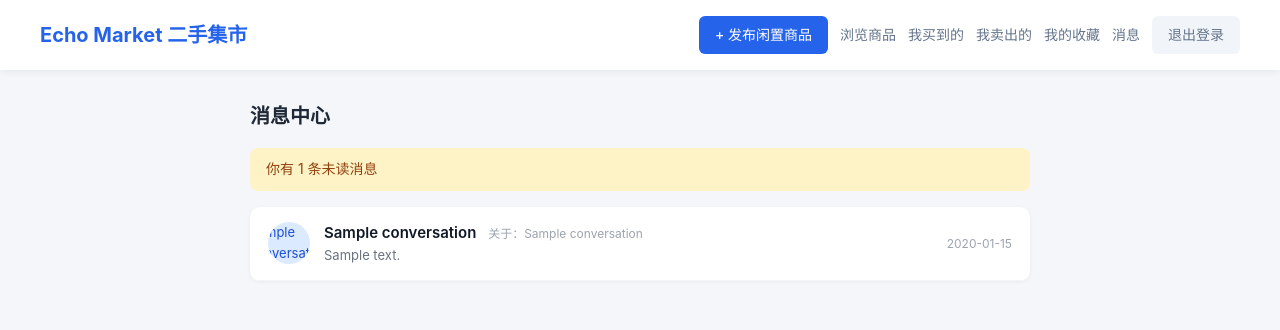
After one commit to Aznobin/echo-market, a Java web app: page /messages.jsp in a window 1280 px wide. The commit adds this page. Shown: the top 330 px of the page. Run offline with Tomcat 11, a stand-in JSP engine, Linux system fonts and the light colour scheme; the template is opened without the code that fills it: most values are stand-ins (such as "Sample title", 1, 10 or a date in 2020).

Commit message:
feat: 添加消息列表、会话页面和联系入口

```diff
--- /dev/null
+++ b/src/main/webapp/css/messages.css
@@ -0,0 +1,268 @@
+* {
+    box-sizing: border-box;
+    margin: 0;
+    padding: 0;
+}
+
+body {
+    font-family: -apple-system, BlinkMacSystemFont, "Segoe UI", Roboto, "PingFang SC", "Microsoft YaHei", sans-serif;
+    background-color: #f4f6f9;
+    color: #333;
+    line-height: 1.6;
+}
+
+.navbar {
+    background-color: #ffffff;
+    box-shadow: 0 2px 8px rgba(0, 0, 0, 0.06);
+    padding: 16px 40px;
+    display: flex;
+    justify-content: space-between;
+    align-items: center;
+    margin-bottom: 30px;
+    flex-wrap: wrap;
+}
+
+.navbar .brand {
+    font-size: 20px;
+    font-weight: 700;
+    color: #2563eb;
+    text-decoration: none;
+}
+
+
+
+.btn-logout {
+    background-color: #f1f5f9;
+    color: #64748b;
+    padding: 8px 16px;
+    border-radius: 6px;
+    text-decoration: none;
+    font-size: 14px;
+    font-weight: 500;
+    transition: all 0.2s;
+}
+
+.btn-logout:hover {
+    background-color: #fee2e2;
+    color: #dc2626;
+}
+
+.container {
+    max-width: 820px;
+    margin: 0 auto;
+    padding: 0 20px 50px;
+}
+
+.page-title {
+    font-size: 20px;
+    color: #1f2937;
+    margin-bottom: 16px;
+}
+
+.alert-msg {
+    background-color: #fef3c7;
+    color: #92400e;
+    padding: 10px 16px;
+    border-radius: 8px;
+    margin-bottom: 16px;
+    font-size: 14px;
+}
+
+.empty-box {
+    background-color: #ffffff;
+    border-radius: 10px;
+    padding: 40px 20px;
+    text-align: center;
+    color: #6b7280;
+}
+
+.conv-list {
+    background-color: #ffffff;
+    border-radius: 10px;
+    overflow: hidden;
+    box-shadow: 0 1px 4px rgba(0, 0, 0, 0.05);
+}
+
+.conv-item {
+    display: flex;
+    align-items: center;
+    gap: 14px;
+    padding: 14px 18px;
+    border-bottom: 1px solid #f3f4f6;
+    text-decoration: none;
+    color: #333;
+}
+
+.conv-item:hover {
+    background-color: #f9fafb;
+}
+
+.conv-avatar {
+    width: 42px;
+    height: 42px;
+    border-radius: 50%;
+    background-color: #dbeafe;
+    color: #1d4ed8;
+    font-size: 13px;
+    display: flex;
+    align-items: center;
+    justify-content: center;
+    overflow: hidden;
+}
+
+.conv-main {
+    flex: 1;
+    overflow: hidden;
+}
+
+.conv-title {
+    font-size: 15px;
+    font-weight: 600;
+    color: #111827;
+}
+
+.conv-product {
+    font-size: 12px;
+    color: #9ca3af;
+    font-weight: 400;
+    margin-left: 8px;
+}
+
+.conv-last {
+    font-size: 13px;
+    color: #6b7280;
+    white-space: nowrap;
+    overflow: hidden;
+    text-overflow: ellipsis;
+}
+
+.conv-time {
+    font-size: 12px;
+    color: #9ca3af;
+}
+
+.thread-head {
+    margin-bottom: 14px;
+}
+
+.thread-product {
+    font-size: 13px;
+    color: #6b7280;
+}
+
+.thread-price {
+    color: #ef4444;
+    font-weight: 600;
+    margin-left: 8px;
+}
+
+.link {
+    color: #2563eb;
+    text-decoration: none;
+}
+
+.chat-box {
+    background-color: #ffffff;
+    border-radius: 10px;
+    padding: 18px;
+    min-height: 320px;
+    max-height: 480px;
+    overflow-y: auto;
+    box-shadow: 0 1px 4px rgba(0, 0, 0, 0.05);
+}
+
+.chat-row {
+    display: flex;
+    margin-bottom: 12px;
+}
+
+.chat-mine {
+    justify-content: flex-end;
+}
+
+.chat-other {
+    justify-content: flex-start;
+}
+
+.chat-bubble {
+    max-width: 70%;
+    padding: 10px 14px;
+    border-radius: 10px;
+    background-color: #f3f4f6;
+}
+
+.chat-mine .chat-bubble {
+    background-color: #2563eb;
+    color: #ffffff;
+}
+
+.chat-text {
+    font-size: 14px;
+    word-break: break-all;
+}
+
+.chat-time {
+    font-size: 11px;
+    color: #9ca3af;
+    margin-top: 4px;
+}
+
+.chat-mine .chat-time {
+    color: #dbeafe;
+    text-align: right;
+}
+
+.chat-form {
+    margin-top: 16px;
+    display: flex;
+    gap: 10px;
+    align-items: flex-end;
+}
+
+.chat-input {
+    flex: 1;
+    padding: 10px;
+    border: 1px solid #e5e7eb;
+    border-radius: 8px;
+    font-size: 14px;
+    font-family: inherit;
+    resize: vertical;
+}
+
+.btn {
+    display: inline-block;
+    padding: 8px 16px;
+    border-radius: 6px;
+    font-size: 14px;
+    font-weight: 500;
+    text-decoration: none;
+    cursor: pointer;
+    transition: all 0.2s;
+    border: none;
+}
+
+.btn-primary {
+    background-color: #2563eb;
+    color: #ffffff;
+}
+
+.tip-text {
+    font-size: 13px;
+    color: #6b7280;
+    text-align: center;
+    padding: 40px 0;
+}
+
+.navbar div a:not(.btn):not(.btn-logout) {
+    color: #64748b;
+    text-decoration: none;
+    font-size: 14px;
+}
+
+.navbar div a:not(.btn):not(.btn-logout):hover {
+    color: #2563eb;
+}
+
+.btn-primary:hover {
+    background-color: #1d4ed8;
+}
--- a/src/main/webapp/favorites.jsp
+++ b/src/main/webapp/favorites.jsp
@@ -16,6 +16,7 @@
         <a href="${pageContext.request.contextPath}/myorders">我买到的</a>
         <a href="${pageContext.request.contextPath}/soldorders">我卖出的</a>
         <a href="${pageContext.request.contextPath}/favorites">我的收藏</a>
+        <a href="${pageContext.request.contextPath}/messages">消息</a>
         <a href="${pageContext.request.contextPath}/logout" class="btn-logout">退出登录</a>
     </div>
 </header>
--- /dev/null
+++ b/src/main/webapp/messages.jsp
@@ -0,0 +1,63 @@
+<%@ page contentType="text/html;charset=UTF-8" language="java" %>
+<%@ taglib prefix="c" uri="jakarta.tags.core" %>
+<!DOCTYPE html>
+<html lang="zh-CN">
+<head>
+    <meta charset="UTF-8">
+    <title>Echo Market - 消息中心</title>
+    <link rel="stylesheet" href="${pageContext.request.contextPath}/css/messages.css">
+</head>
+<body>
+<header class="navbar">
+    <a href="${pageContext.request.contextPath}/products" class="brand">Echo Market 二手集市</a>
+    <div style="display: flex; align-items: center; gap: 12px;">
+        <a href="${pageContext.request.contextPath}/productaddpage" class="btn btn-primary">+ 发布闲置商品</a>
+        <a href="${pageContext.request.contextPath}/products">浏览商品</a>
+        <a href="${pageContext.request.contextPath}/myorders">我买到的</a>
+        <a href="${pageContext.request.contextPath}/soldorders">我卖出的</a>
+        <a href="${pageContext.request.contextPath}/favorites">我的收藏</a>
+        <a href="${pageContext.request.contextPath}/messages">消息</a>
+        <a href="${pageContext.request.contextPath}/logout" class="btn-logout">退出登录</a>
+    </div>
+</header>
+
+<main class="container">
+    <h2 class="page-title">消息中心</h2>
+
+    <c:if test="${unreadCount > 0}">
+        <div class="alert-msg">你有 ${unreadCount} 条未读消息</div>
+    </c:if>
+
+    <c:if test="${not empty msg}">
+        <div class="alert-msg">${msg}</div>
+    </c:if>
+
+    <c:choose>
+        <c:when test="${empty conversations}">
+            <div class="empty-box">
+                <p>还没有收到消息。在商品详情页点「联系卖家」就能开始聊。</p>
+                <a class="btn btn-primary" href="${pageContext.request.contextPath}/products">去看商品</a>
+            </div>
+        </c:when>
+        <c:otherwise>
+            <div class="conv-list">
+                <c:forEach items="${conversations}" var="m">
+                    <a class="conv-item"
+                       href="${pageContext.request.contextPath}/messagethread?otherId=${m.otherId}&productId=${m.productId}">
+                        <div class="conv-avatar">${m.otherName}</div>
+                        <div class="conv-main">
+                            <div class="conv-title">
+                                ${m.otherName}
+                                <span class="conv-product">关于：${m.productTitle}</span>
+                            </div>
+                            <div class="conv-last">${m.content}</div>
+                        </div>
+                        <div class="conv-time">${m.createTime}</div>
+                    </a>
+                </c:forEach>
+            </div>
+        </c:otherwise>
+    </c:choose>
+</main>
+</body>
+</html>
--- a/src/main/webapp/myorders.jsp
+++ b/src/main/webapp/myorders.jsp
@@ -16,6 +16,7 @@
         <a href="${pageContext.request.contextPath}/myorders">我买到的</a>
         <a href="${pageContext.request.contextPath}/soldorders">我卖出的</a>
         <a href="${pageContext.request.contextPath}/favorites">我的收藏</a>
+        <a href="${pageContext.request.contextPath}/messages">消息</a>
         <a href="${pageContext.request.contextPath}/logout" class="btn-logout">退出登录</a>
     </div>
 </header>
--- a/src/main/webapp/productdetail.jsp
+++ b/src/main/webapp/productdetail.jsp
@@ -103,6 +103,9 @@
                             </c:otherwise>
                         </c:choose>
                     </form>
+
+                    <a class="btn btn-secondary"
+                       href="${pageContext.request.contextPath}/messagethread?otherId=${product.sellerId}&productId=${product.id}">联系卖家</a>
                 </div>
             </div>
         </div>
--- a/src/main/webapp/products.jsp
+++ b/src/main/webapp/products.jsp
@@ -17,6 +17,7 @@
         <a href="${pageContext.request.contextPath}/myorders">我买到的</a>
         <a href="${pageContext.request.contextPath}/soldorders">我卖出的</a>
         <a href="${pageContext.request.contextPath}/favorites">我的收藏</a>
+        <a href="${pageContext.request.contextPath}/messages">消息</a>
         <a href="${pageContext.request.contextPath}/logout" class="btn-logout">退出登录</a>
     </div>
 </header>
--- a/src/main/webapp/ratings.jsp
+++ b/src/main/webapp/ratings.jsp
@@ -17,6 +17,7 @@
         <a href="${pageContext.request.contextPath}/myorders">我买到的</a>
         <a href="${pageContext.request.contextPath}/soldorders">我卖出的</a>
         <a href="${pageContext.request.contextPath}/favorites">我的收藏</a>
+        <a href="${pageContext.request.contextPath}/messages">消息</a>
         <a href="${pageContext.request.contextPath}/logout" class="btn-logout">退出登录</a>
     </div>
 </header>
--- a/src/main/webapp/soldorders.jsp
+++ b/src/main/webapp/soldorders.jsp
@@ -16,6 +16,7 @@
         <a href="${pageContext.request.contextPath}/myorders">我买到的</a>
         <a href="${pageContext.request.contextPath}/soldorders">我卖出的</a>
         <a href="${pageContext.request.contextPath}/favorites">我的收藏</a>
+        <a href="${pageContext.request.contextPath}/messages">消息</a>
         <a href="${pageContext.request.contextPath}/logout" class="btn-logout">退出登录</a>
     </div>
 </header>
```
Also changed, not shown: src/main/webapp/messagethread.jsp (added, +63 -0 lines), src/main/webapp/orderdetail.jsp (+10 -0 lines).
